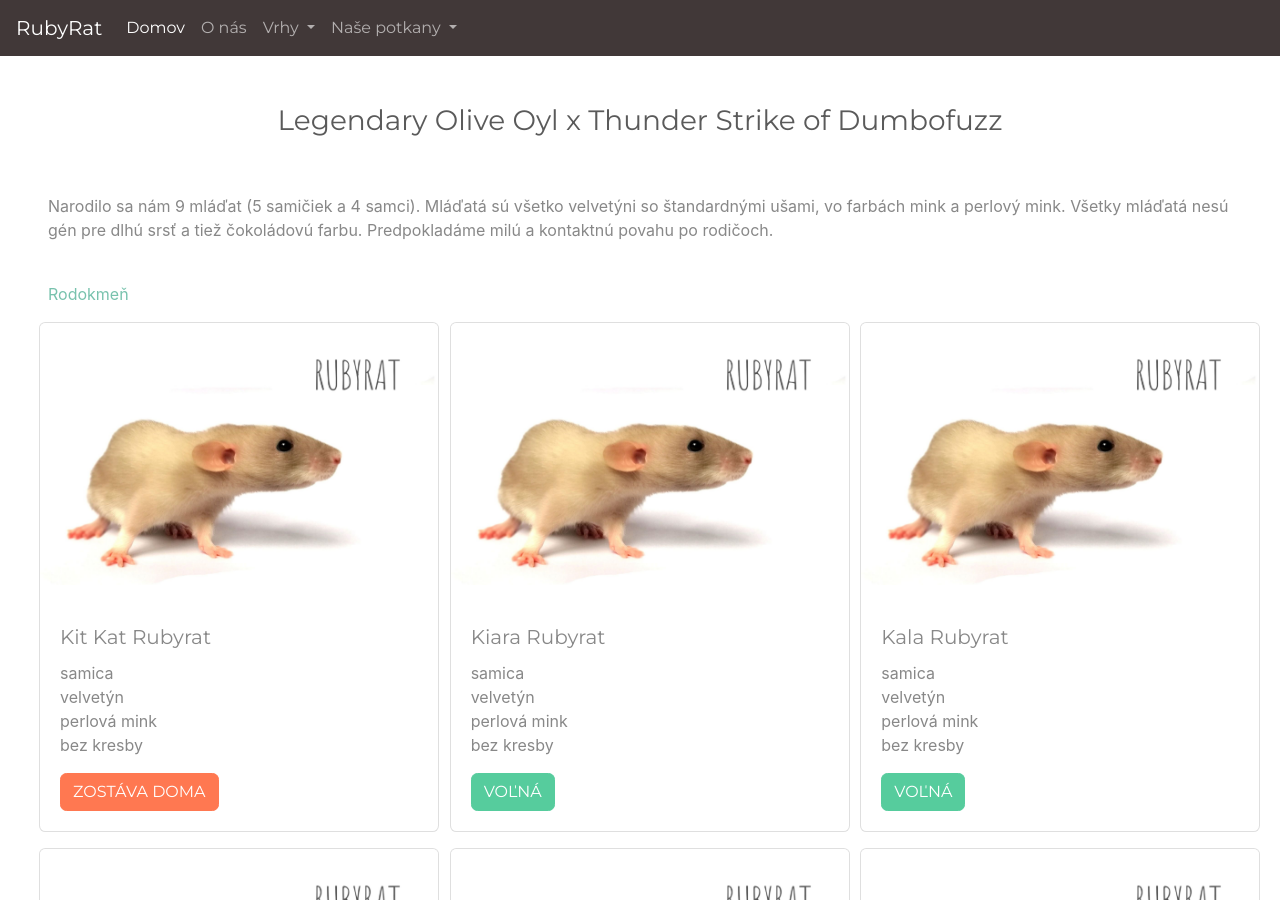
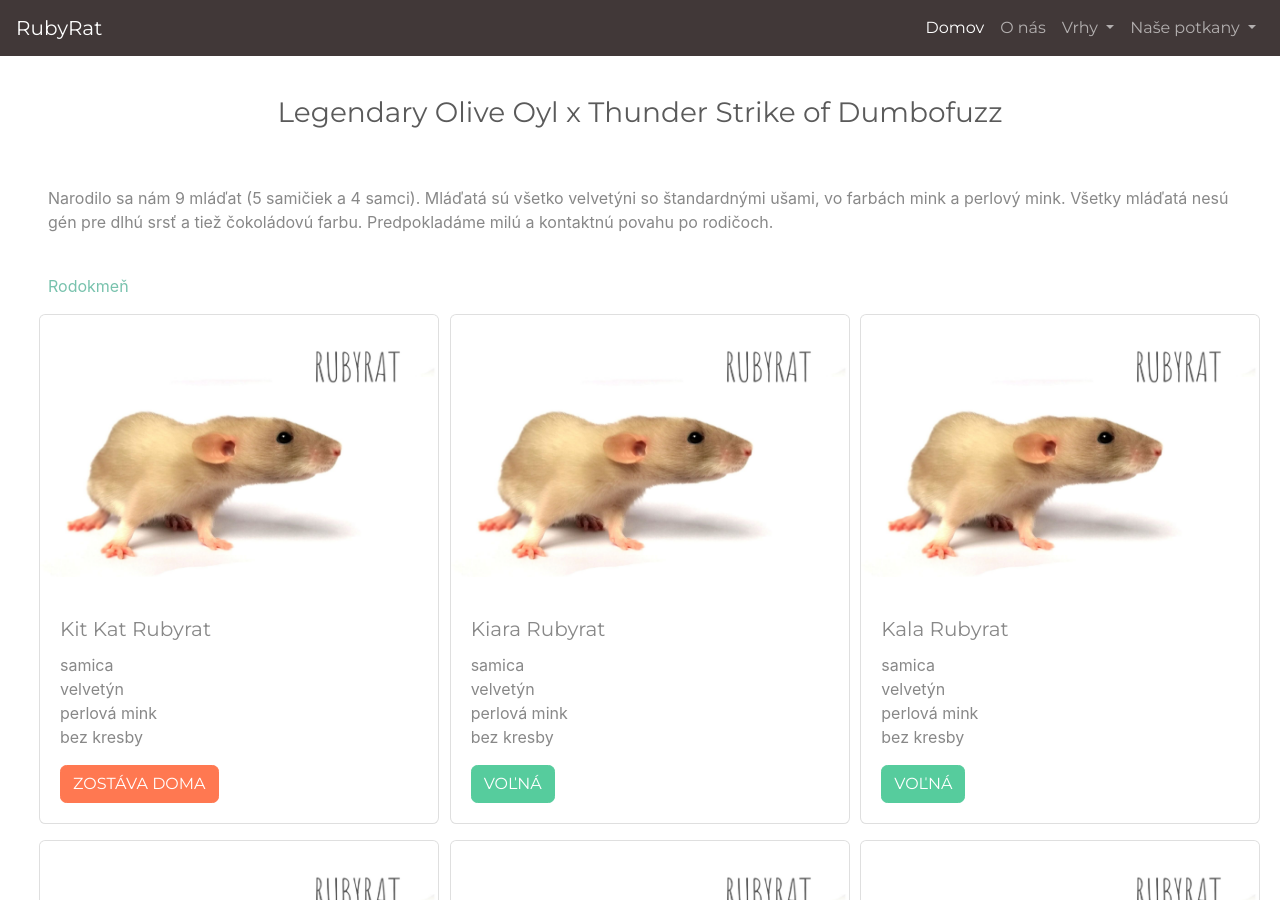
Before and after one commit to MichaelaSebova/rubyrat, a Jekyll site: the page built from pages/vrhy/vrh-k.html, in a window 1280 px wide and 900 px high. Built offline with Jekyll 4.4.1, drawn with Linux system fonts in a browser that asks for light colours.

Commit message:
Update routes

```diff
--- a/_includes/navigation.html
+++ b/_includes/navigation.html
@@ -1,17 +1,17 @@
 
 
-<nav class="navbar navbar-expand-lg navbar-dark bg-dark">
+<nav class="navbar navbar-expand-lg navbar-dark bg-dark fixed-top">
   <button class="navbar-toggler" type="button" data-toggle="collapse" data-target="#navbarTogglerDemo01" aria-controls="navbarTogglerDemo01" aria-expanded="false" aria-label="Toggle navigation">
     <span class="navbar-toggler-icon"></span>
   </button>
   <div class="collapse navbar-collapse" id="navbarTogglerDemo01">
     <a class="navbar-brand" href="#">RubyRat</a>
-    <ul class="navbar-nav mr-auto mt-2 mt-lg-0">
+    <ul class="navbar-nav ml-auto mt-2 mt-lg-0">
       <li class="nav-item active">
-        <a class="nav-link" href="/rubyrat/index.html">Domov<span class="sr-only">(current)</span></a>
+        <a class="nav-link" href="/index.html">Domov<span class="sr-only">(current)</span></a>
       </li>
       <li class="nav-item">
-        <a class="nav-link" href="/rubyrat/pages/o-nas.html">O nás</a>
+        <a class="nav-link" href="/pages/o-nas.html">O nás</a>
       </li>
 
       <li class="nav-item dropdown">
@@ -19,9 +19,9 @@
           Vrhy
         </a>
         <div class="dropdown-menu" aria-labelledby="navbarDropdownMenuLink">
-          <a class="dropdown-item" href="/rubyrat/pages/aktualne-vrhy.html">Aktuálne vrhy</a>
-          <a class="dropdown-item" href="/rubyrat/pages/planujeme.html">Plánujeme</a>
-          <a class="dropdown-item" href="/rubyrat/pages/odchovane-vrhy.html">Odchované vrhy</a>
+          <a class="dropdown-item" href="/pages/aktualne-vrhy.html">Aktuálne vrhy</a>
+          <a class="dropdown-item" href="/pages/planujeme.html">Plánujeme</a>
+          <a class="dropdown-item" href="/pages/odchovane-vrhy.html">Odchované vrhy</a>
         </div>
       </li>
 
@@ -30,9 +30,9 @@
           Naše potkany
         </a>
         <div class="dropdown-menu" aria-labelledby="navbarDropdownMenuLink">
-          <a class="dropdown-item" href="/rubyrat/pages/samice.html">Samice</a>
-          <a class="dropdown-item" href="/rubyrat/pages/samci.html">Samci</a>
-          <a class="dropdown-item" href="/rubyrat/pages/archiv.html">Archív</a>
+          <a class="dropdown-item" href="/pages/samice.html">Samice</a>
+          <a class="dropdown-item" href="/pages/samci.html">Samci</a>
+          <a class="dropdown-item" href="/pages/archiv.html">Archív</a>
         </div>
       </li>
 
--- a/_layouts/vrhy.html
+++ b/_layouts/vrhy.html
@@ -7,7 +7,7 @@
 
     {%- include navigation.html -%}
 
-    <div class="container-fluid p-4">
+    <div class="container-fluid mt-5 p-4">
 
         <h3 class="text-center p-4"> {{ page.parents }} </h3>
 
--- a/pages/aktualne-vrhy.html
+++ b/pages/aktualne-vrhy.html
@@ -4,4 +4,4 @@
 ---
 
 
-<a href="/rubyrat/pages/vrhy/vrh-k.html">Vrh K s PP (Legendary Olive Oyl  x  Thunder Strike of Dumbofuzz</a>
+<a href="/pages/vrhy/vrh-k.html">Vrh K s PP (Legendary Olive Oyl  x  Thunder Strike of Dumbofuzz</a>
--- a/pages/vrhy/vrh-k.html
+++ b/pages/vrhy/vrh-k.html
@@ -5,7 +5,7 @@
 text: Narodilo sa nám 9 mláďat (5 samičiek a 4 samci). Mláďatá sú všetko velvetýni so štandardnými ušami, vo farbách mink a perlový mink. Všetky mláďatá nesú gén pre dlhú srsť a tiež čokoládovú farbu. Predpokladáme milú a kontaktnú povahu po rodičoch.
 ---
 
-    <div class="container-fluid pl-4 mb-3"> <a href="/rubyrat/pages/vrhy/rodokmen/1586716523354_K.pdf" target="_blank">Rodokmeň</a> </div>
+    <div class="container-fluid pl-4 mb-3"> <a href="/pages/vrhy/rodokmen/1586716523354_K.pdf" target="_blank">Rodokmeň</a> </div>
 
 
     <div class="container-fluid">
@@ -13,7 +13,7 @@
 
             <div class="col-lg-4 col-md-6 col-sm-12 mb-3 align-self-center">
                 <div class="card" style="width: 25rem;">
-                    <img src="/rubyrat/assets/images/Waihu.jpg" class="card-img-top" alt="...">
+                    <img src="/assets/images/Waihu.jpg" class="card-img-top" alt="...">
                     <div class="card-body">
                         <h5 class="card-title">Kit Kat Rubyrat</h5>
                         <p class="card-text"> samica <br> velvetýn <br> perlová mink <br> bez kresby</p>
@@ -24,7 +24,7 @@
 
             <div class="col-lg-4 col-md-6 col-sm-12 mb-3 align-self-center">
                 <div class="card" style="width: 25rem;">
-                    <img src="/rubyrat/assets/images/Waihu.jpg" class="card-img-top" alt="...">
+                    <img src="/assets/images/Waihu.jpg" class="card-img-top" alt="...">
                     <div class="card-body">
                         <h5 class="card-title">Kiara Rubyrat</h5>
                         <p class="card-text"> samica <br> velvetýn <br> perlová mink <br> bez kresby</p>
@@ -35,7 +35,7 @@
 
             <div class="col-lg-4 col-md-6 col-sm-12 mb-3 align-self-center">
                 <div class="card" style="width: 25rem;">
-                    <img src="/rubyrat/assets/images/Waihu.jpg" class="card-img-top" alt="...">
+                    <img src="/assets/images/Waihu.jpg" class="card-img-top" alt="...">
                     <div class="card-body">
                         <h5 class="card-title">Kala Rubyrat</h5>
                         <p class="card-text"> samica <br> velvetýn <br> perlová mink <br> bez kresby</p>
@@ -46,7 +46,7 @@
 
             <div class="col-lg-4 col-md-8 col-sm-12 mb-3 align-self-center">
                 <div class="card" style="width: 25rem;">
-                    <img src="/rubyrat/assets/images/Waihu.jpg" class="card-img-top" alt="...">
+                    <img src="/assets/images/Waihu.jpg" class="card-img-top" alt="...">
                     <div class="card-body">
                         <h5 class="card-title">Kala Rubyrat</h5>
                         <p class="card-text"> samica <br> velvetýn <br> perlová mink <br> bez kresby</p>
@@ -57,7 +57,7 @@
 
             <div class="col-lg-4 col-md-8 col-sm-12 mb-3 align-self-center">
                 <div class="card" style="width: 25rem;">
-                    <img src="/rubyrat/assets/images/Waihu.jpg" class="card-img-top" alt="...">
+                    <img src="/assets/images/Waihu.jpg" class="card-img-top" alt="...">
                     <div class="card-body">
                         <h5 class="card-title">Keiko Rubyrat</h5>
                         <p class="card-text"> samec <br> velvetýn <br> perlová mink <br> bez kresby</p>
@@ -68,7 +68,7 @@
 
             <div class="col-lg-4 col-md-8 col-sm-12 mb-3 align-self-center">
                 <div class="card" style="width: 25rem;">
-                    <img src="/rubyrat/assets/images/Waihu.jpg" class="card-img-top" alt="...">
+                    <img src="/assets/images/Waihu.jpg" class="card-img-top" alt="...">
                     <div class="card-body">
                         <h5 class="card-title">Kenai Rubyrat</h5>
                         <p class="card-text"> samec <br> velvetýn <br> perlová mink <br> bez kresby</p>
@@ -79,7 +79,7 @@
 
             <div class="col-lg-4 col-md-8 col-sm-12 mb-3 align-self-center">
                 <div class="card" style="width: 25rem;">
-                    <img src="/rubyrat/assets/images/Waihu.jpg" class="card-img-top" alt="...">
+                    <img src="/assets/images/Waihu.jpg" class="card-img-top" alt="...">
                     <div class="card-body">
                         <h5 class="card-title">Kikopup Rubyrat</h5>
                         <p class="card-text"> samec <br> velvetýn <br> perlová mink <br> bez kresby</p>
@@ -90,7 +90,7 @@
 
             <div class="col-lg-4 col-md-8 col-sm-12 mb-3 align-self-center">
                 <div class="card" style="width: 25rem;">
-                    <img src="/rubyrat/assets/images/Waihu.jpg" class="card-img-top" alt="...">
+                    <img src="/assets/images/Waihu.jpg" class="card-img-top" alt="...">
                     <div class="card-body">
                         <h5 class="card-title">Koda Rubyrat</h5>
                         <p class="card-text"> samec <br> velvetýn <br> perlová mink <br> bez kresby</p>
```
Also changed, not shown: _layouts/default.html (+6 -1 lines).
